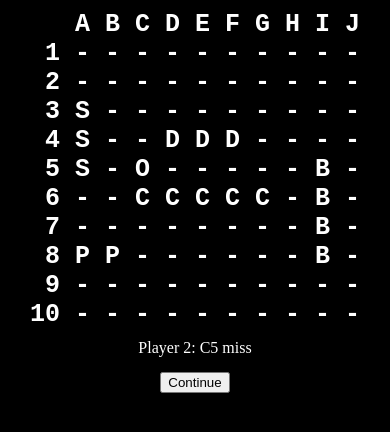
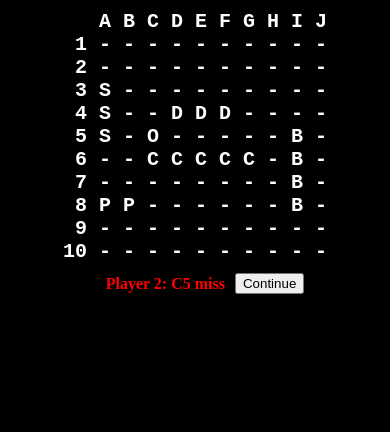
Before and after one commit to atari-monk/battleship-ts, a website built with Vite: page client/index.html in a window 390 px wide. Built offline with nearby package versions, Linux system fonts and the light colour scheme; what @atari-monk/event-emitter would draw is missing.

Commit message:
Refactor game controls layout and styles for improved organization and responsiveness; remove unused CSS file

```diff
--- a/client/index.html
+++ b/client/index.html
@@ -9,6 +9,8 @@
   <body>
     <div class="game-content">
       <pre id="grid"></pre>
+      <div id="controls">
+        <div id="playerControls">
           <input
             type="text"
             id="playerInput"
@@ -16,8 +18,12 @@
             style="display: none"
           />
           <button id="submitInput" style="display: none">Submit</button>
+        </div>
+        <div id="gameControls">
           <p id="inputResult" style="display: none"></p>
           <button id="continueButton" style="display: none">Continue</button>
+        </div>
+      </div>
     </div>
     <script type="module" src="./index.ts"></script>
   </body>
--- a/client/styles.css
+++ b/client/styles.css
@@ -21,21 +21,19 @@ pre {
   font-weight: bold;
   padding: 0px;
   margin: 0px;
-  margin-bottom: 10px;
   border-radius: 5px;
   text-align: center;
   user-select: none;
 }
 
-button {
-  margin-top: 15px;
+input {
+  width: 50px;
 }
 
 @media screen and (max-width: 400px) and (orientation: portrait) {
   pre {
-    font-size: 25px;
+    font-size: 20px;
     margin-top: 10px;
-    margin-bottom: 10px;
   }
 
   body {
@@ -52,16 +50,32 @@ button {
 }
 
 p {
-  color: white;
+  color: red;
   user-select: none;
   margin: 0;
+  font-weight: bold;
+}
+
+#controls {
+  display: flex;
+  justify-content: center;
+  align-items: center;
+  gap: 20px;
+  margin-top: 10px;
+}
+
+#playerControls,
+#gameControls {
+  display: flex;
+  align-items: center;
+  gap: 10px;
 }
 
 @media screen and (max-width: 1080px) and (orientation: landscape) {
   body::before {
     content: 'Please rotate your device to portrait mode to play.';
     color: white;
-    font-size: 30px;
+    font-size: 18px;
     font-weight: bold;
     text-align: center;
     position: absolute;
--- a/game/version_001/assets/index-Cw-Z9_4c.css
+++ /dev/null
@@ -1 +0,0 @@
-body{display:flex;flex-direction:column;justify-content:center;align-items:center;height:100vh;margin:0;background-color:#000}.game-content{align-items:center;flex-direction:column;display:flex}pre{color:#fff;background-color:#000;font-size:50px;font-weight:700;padding:0;margin:0 0 10px;border-radius:5px;text-align:center;user-select:none}button{margin-top:15px}@media screen and (max-width: 400px) and (orientation: portrait){pre{font-size:25px;margin-top:10px;margin-bottom:10px}body{justify-content:flex-start}}.player1Grid{color:#00f}.player2Grid{color:red}p{color:#fff;user-select:none;margin:0}@media screen and (max-width: 1080px) and (orientation: landscape){body:before{content:"Please rotate your device to portrait mode to play.";color:#fff;font-size:30px;font-weight:700;text-align:center;position:absolute;top:50%;left:50%;transform:translate(-50%,-50%);white-space:nowrap}.game-content{display:none}}
--- /dev/null
+++ b/game/version_001/assets/index-DPptFX26.css
@@ -0,0 +1 @@
+body{display:flex;flex-direction:column;justify-content:center;align-items:center;height:100vh;margin:0;background-color:#000}.game-content{align-items:center;flex-direction:column;display:flex}pre{color:#fff;background-color:#000;font-size:50px;font-weight:700;padding:0;margin:0;border-radius:5px;text-align:center;user-select:none}input{width:50px}@media screen and (max-width: 400px) and (orientation: portrait){pre{font-size:20px;margin-top:10px}body{justify-content:flex-start}}.player1Grid{color:#00f}.player2Grid{color:red}p{color:red;user-select:none;margin:0;font-weight:700}#controls{display:flex;justify-content:center;align-items:center;gap:20px;margin-top:10px}#playerControls,#gameControls{display:flex;align-items:center;gap:10px}@media screen and (max-width: 1080px) and (orientation: landscape){body:before{content:"Please rotate your device to portrait mode to play.";color:#fff;font-size:18px;font-weight:700;text-align:center;position:absolute;top:50%;left:50%;transform:translate(-50%,-50%);white-space:nowrap}.game-content{display:none}}
```
Also changed, not shown: game/version_001/index.html (+8 -2 lines), game/version_001/assets/index-BfgboGAP.js, 2 other files. Lines whose indentation alone changed are shown as unchanged.
